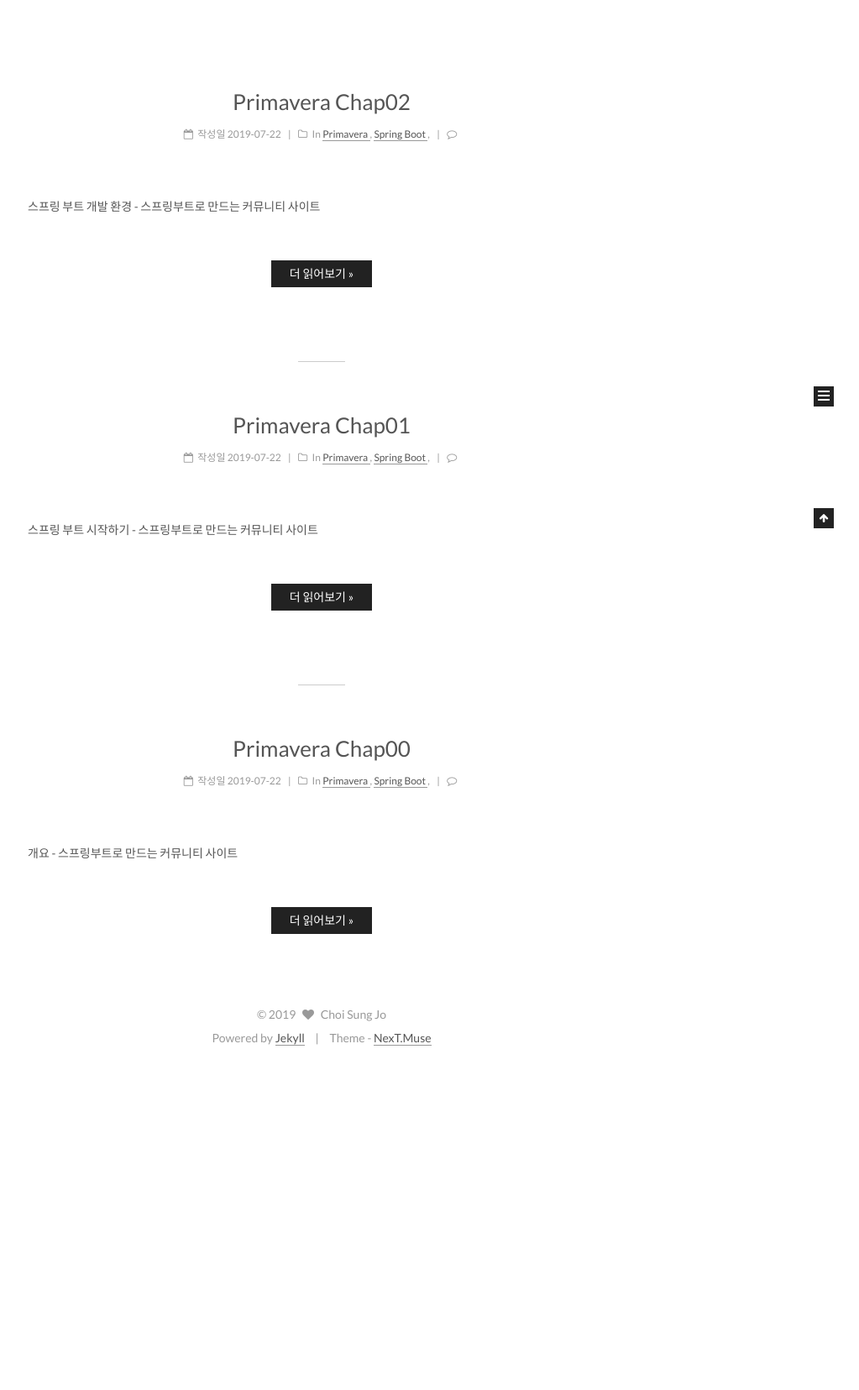
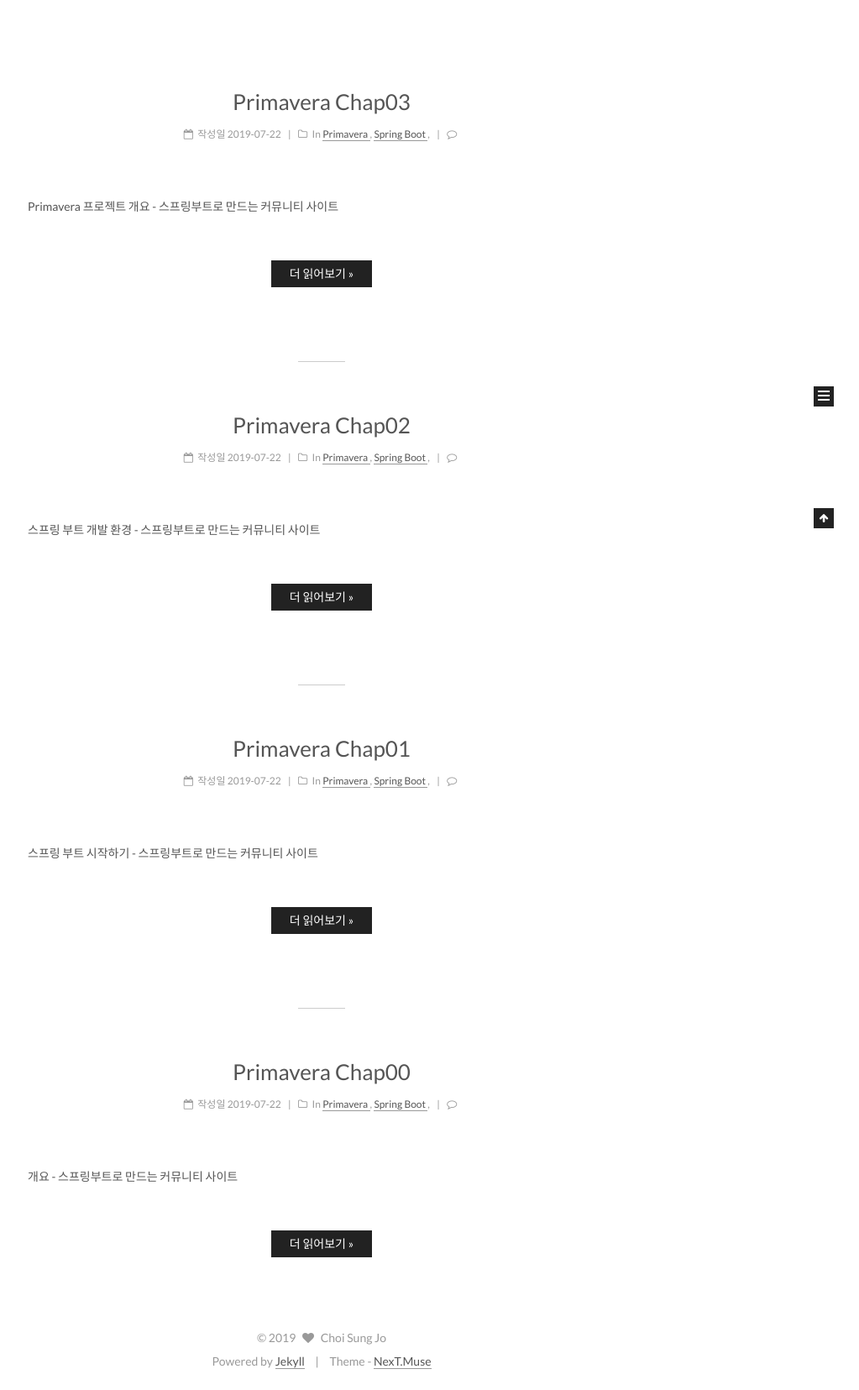
Before and after one commit to csj4032/csj4032.github.io, a Jekyll site: the page built from index.html, in a window 1280 px wide, cut to the strip 371-2026 px from the top of the page. Shown: the whole strip at 84% size, without its empty margins (257-1280 px from the left). Built offline with Jekyll 4.4.1, drawn with Linux system fonts in a browser that asks for light colours; the list of posts is cut into pages by our own code; comment, search, counter and statistics services are not loaded; before the commit the page ends 1641 px from its top, so only the background shows below that; part of the change alters nothing that is shown.

Commit message:
스프링부트 챕터 03 신규 등록

````diff
--- a/_posts/2019-07-22-Primavera-Chap00.md
+++ b/_posts/2019-07-22-Primavera-Chap00.md
@@ -16,6 +16,7 @@ comments: true
 
 # 대상 독자
 자바 및 IDE에 대한 경험이 있는 개발자들를 대상으로 합니다. 스프링 혹은 스프링 부트에 대한 경험이 있는 개발자에게는 더 깊이 있게 배울 수 있고 처음인 독자는 좋은 스프링부트의 입문서가 될 것 입니다.
+예제를 따라 하거나 내용에 대한 문의가 있으면 csj4032@gmail.com 또는 댓글 부탁드립니다.
 
 # 개발 환경
 현재 진행 중인 프로젝트는 아래 목차의 환경에 진행됩니다. 아래의 목록의 개발 환경을 구축하여 예제를 따라 해보시길 권장드립니다.
@@ -23,9 +24,6 @@ comments: true
 * IntelliJ 2019.2
 * Gradle 5.3.1
 
-# 목차
-
-## 스프링 부트 시작하기
-## 스프링 부트 개발환경
-## 내가 만들고 싶은 커뮤니티 사이트
-## 스프링 부트는 처음에 어떻게 동작하나
+# 예제 코드 다운로드
+아직은 100% 완벽한 단계라 아니라 예제 코드가 만족스럽지 않을 수 있습니다.
+* https://github.com/csj4032/primavera
--- a/_posts/2019-07-22-Primavera-Chap02.md
+++ b/_posts/2019-07-22-Primavera-Chap02.md
@@ -10,7 +10,6 @@ comments: true
 ---
 
 # 스프링 부트 개발 환경
-신입 개발자 중 상당수는 스프링 부트를 배우려 한다. 그들에게 작은 도움이나마 되길 바라며 이 책을 집필한다.
 
 ## JDK 설치
 자바 개발을 위해서는 JDK가 설치가 필요합니다.
@@ -90,7 +89,7 @@ public class HelloApplication {
  ~$ ./gradlew build && java -jar build/libs/hello-0.0.1-SNAPSHOT.jar
 ```
 
-### 스프링 부트는 어떻게 실행 되는가?
+### 스프링 부트 실행 과정 알아보기
 스프링 부트는 어떤 과정을 거처 웹 브라우저에 'Hello World' 를 출력하는지 차근차근 알아보겠습니다.
 
 HelloApplication 클래스의 main 메서드를 시작으로 SpringApplication 클래스 run 메소드를 실행 시킨다. run 메소드에는 스프링 어플리케이션을 실행 시키며 새로운 ApplicationContext 객체를 반환합니다.
--- /dev/null
+++ b/_posts/2019-07-22-Primavera-Chap03.md
@@ -0,0 +1,20 @@
+---
+title: Primavera Chap03
+description: Primavera 프로젝트 개요 - 스프링부트로 만드는 커뮤니티 사이트
+categories:
+ - Primavera
+ - Spring Boot
+tags:
+ - Spring Boot
+comments: true
+---
+
+# Primavera 프로젝트 개요
+최대한 실무에서 경험한 내용을 바탕으로 Primavera 프로젝트를 만들고자 하였습니다. 프로젝트를 만들어 가는 과정에서 많은 경험을 할 수 있을 거라 믿습니다.
+커뮤니티사이트를 만들기 간략한 기능명세와 ERD를 간략하게 정리하였습니다.
+
+## 기능명세
+
+## ERD 및 DDL
+
+# 참고
````
